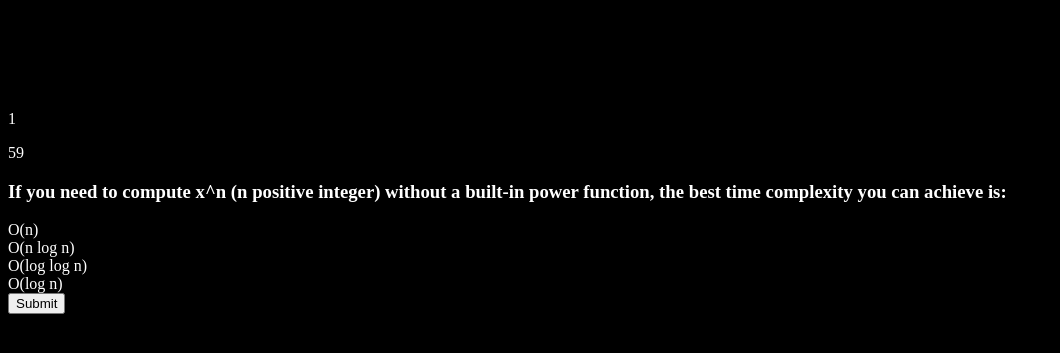
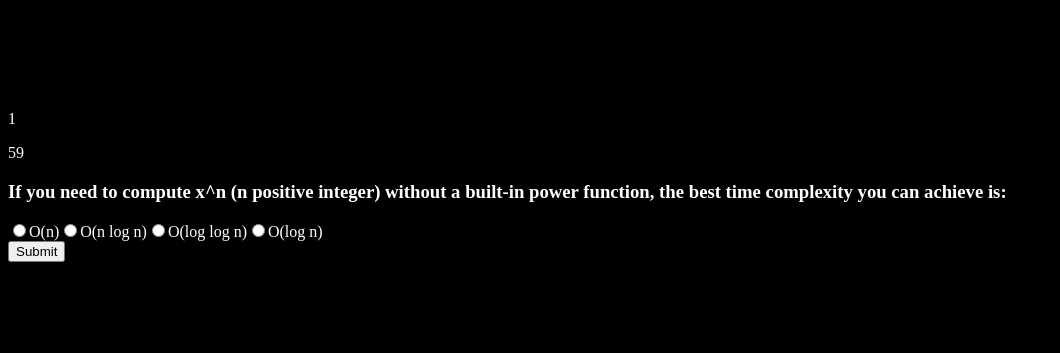
Before and after one commit to W-P-N/quiz-app, a plain HTML site: page index.html in a window 1280 px wide. Both pictures are taken after typing "5" into the empty fields and a click on the button "Start Quiz". Shown: the part 79-432 px from the top of the page, without its empty margins (0-1060 px from the left). Drawn offline with Linux system fonts and the light colour scheme.

Commit message:
Fixed options - Add radio button feature.

```diff
--- a/index.html
+++ b/index.html
@@ -31,9 +31,9 @@
         <section id="question-container">
 
         </section>
-        <section id="options-container">
+        <form id="options-container-form">
 
-        </section>
+        </form>
         <button id="submit-button">Submit</button>
       </div>
       <div id="results-screen" class="hidden">
--- a/script.js
+++ b/script.js
@@ -132,7 +132,7 @@
 
     function displayQuestion() {
         const questionContainer = document.getElementById('question-container');
-        const optionsContainer = document.getElementById('options-container');
+        const optionsContainerForm = document.getElementById('options-container-form');
 
         const currentQuestion = state.questionsArray[state.currentQuestionNumber];
         state.currentQuestionNumber+=1;
@@ -143,15 +143,25 @@
 
         const optionContainers = [];
         Object.entries(currentQuestion.options).forEach(([key, value]) => {
-            const optionContainer = document.createElement('article');
-            optionContainer.id = 'option'
-            optionContainer.textContent = value;
+            const optionContainer = document.createElement('input');
+            const optionLabel = document.createElement('label');
+
+            optionContainer.type = 'radio';
+            optionContainer.id = key;
+            optionContainer.value = key;
+            optionContainer.name = 'option';
+
+            optionLabel.id = key;
+            optionLabel.htmlFor = key;
+            optionLabel.textContent = value;
+
             optionContainers.push(optionContainer);
+            optionContainers.push(optionLabel);
         });
 
         optionContainers.forEach(option => {
-            optionsContainer.appendChild(option);
+            optionsContainerForm.appendChild(option);
         });
+    };
 
-    }
 }) ();
```
